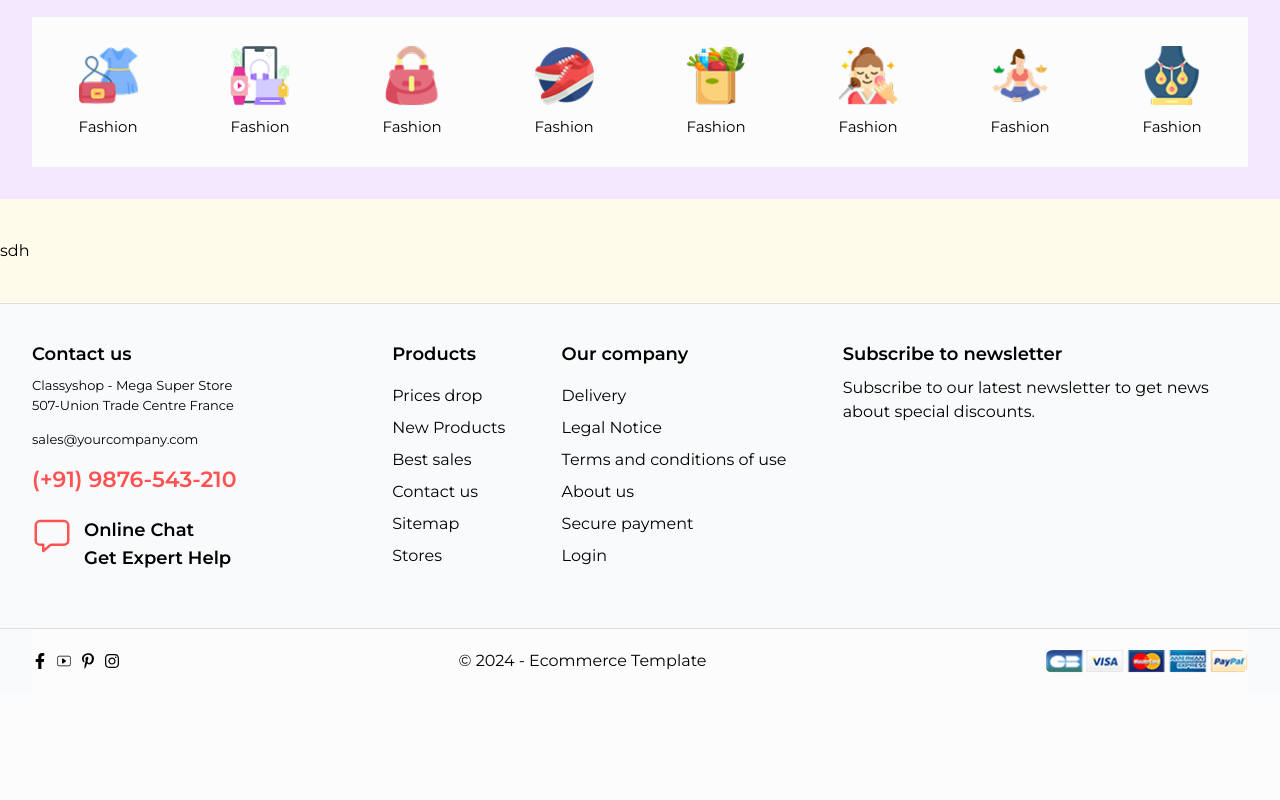
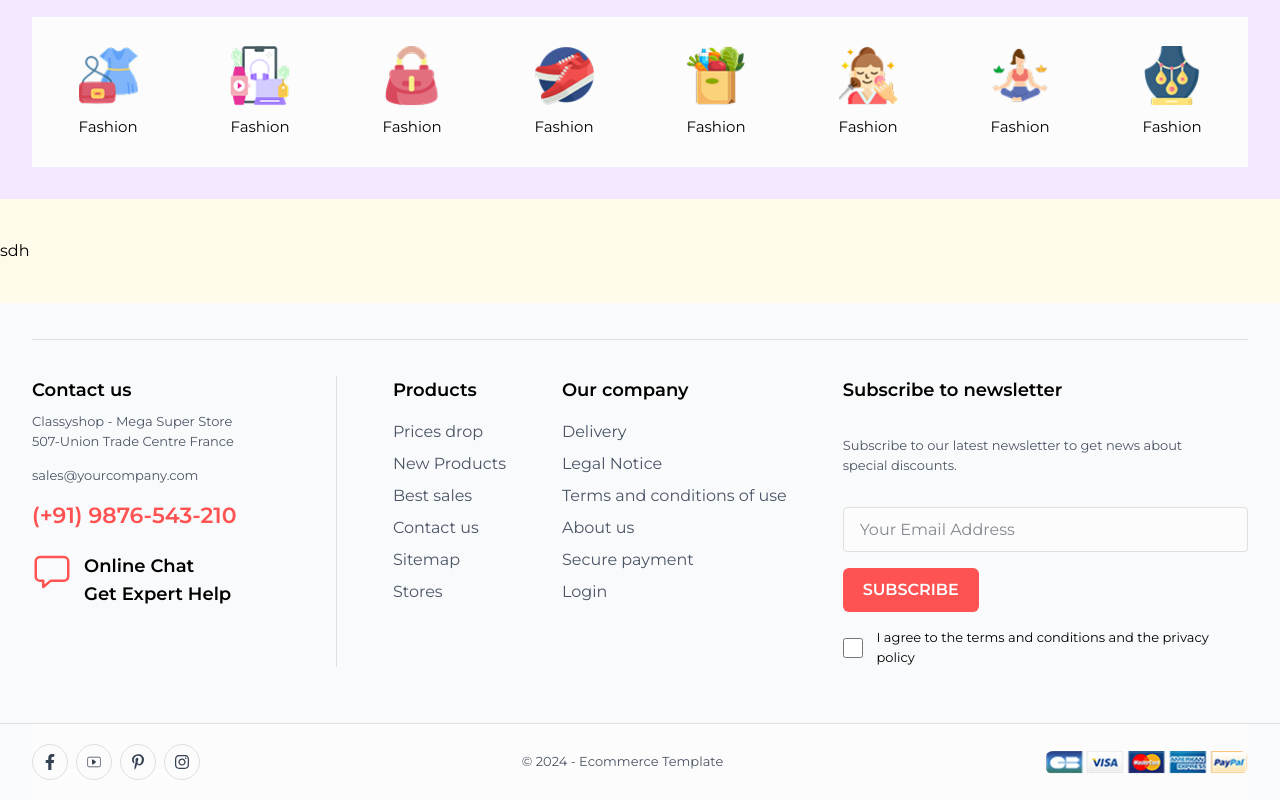
Before and after one commit to farzanacoder/CLASSYSHOP, a React (Vite) app: page / in a window 1280 px wide. Shown: the part 609-1409 px from the top of the page. Before the commit the page ends 1302 px from the top, so only its background shows below. Built offline with nearby package versions, Linux system fonts and the light colour scheme.

Commit message:
footer almost done

```diff
--- a/src/layouts/Footer.jsx
+++ b/src/layouts/Footer.jsx
@@ -13,67 +13,138 @@ const Footer = () => {
     <footer className="bg-gray-50">
       <section className="py-10 bg-amber-50">sdh</section>
 
-      <section className="border-y border-gray pt-9 pb-14">
-        <Container>
-          <Flex>
+      <section className="border-b border-gray pt-9 pb-14">
+        <Container className="border-t border-gray">
+          <Flex className="pt-9">
             <div className="w-3/12">
-              <h1 className="text-lg mb-2 w-full font-mont font-semibold">Contact us</h1>
-              <div className="text-[13px] font-mont pb-3">
+              <h1 className="text-lg mb-2 w-full font-mont font-semibold">
+                Contact us
+              </h1>
+              <div className="text-[13px] font-mont pb-3 text-gray-600">
                 <p>Classyshop - Mega Super Store</p>
                 <p>507-Union Trade Centre France</p>
               </div>
-              <a href="" className="pb-2.5 text-[13px] font-mont hover:text-red duration-500">sales@yourcompany.com</a>
-              <p className="mt-3 mb-5 text-[22px] font-mont font-semibold text-red">(+91) 9876-543-210</p>
+              <a
+                href=""
+                className="pb-2.5 text-[13px] font-mont hover:text-red duration-500  text-gray-600"
+              >
+                sales@yourcompany.com
+              </a>
+              <p className="mt-3 mb-5 text-[22px] font-mont font-semibold text-red">
+                (+91) 9876-543-210
+              </p>
 
-              <Flex className='gap-3'>
+              <Flex className="gap-3">
                 <IoChatboxOutline className="text-[40px] font-bold text-red" />
                 <div>
-                    <h1 className="text-lg w-full font-mont font-semibold">Online Chat</h1>
-                    <h1 className="text-lg w-full font-mont font-semibold">Get Expert Help</h1>
+                  <h1 className="text-lg w-full font-mont font-semibold">
+                    Online Chat
+                  </h1>
+                  <h1 className="text-lg w-full font-mont font-semibold">
+                    Get Expert Help
+                  </h1>
                 </div>
               </Flex>
             </div>
 
-          <div className="w-5/12 flex justify-evenly">
-          <Flex className='flex-col gap-2'>
-            <h1 className="text-lg mb-2 w-full font-mont font-semibold">Products</h1>
-          <List text='Prices drop' className='!font-normal'/>
-          <List text='New Products' className='!font-normal'/>
-          <List text='Best sales' className='!font-normal'/>
-          <List text='Contact us' className='!font-normal'/>
-          <List text='Sitemap' className='!font-normal'/>
-          <List text='Stores' className='!font-normal'/>
+            <div className="w-5/12 flex justify-evenly border-gray border-l-[0.5px]">
+              <Flex className="flex-col gap-2">
+                <h1 className="text-lg mb-2 w-full font-mont font-semibold">
+                  Products
+                </h1>
+                <List
+                  text="Prices drop"
+                  className="!font-normal  text-gray-600"
+                />
+                <List
+                  text="New Products"
+                  className="!font-normal  text-gray-600"
+                />
+                <List
+                  text="Best sales"
+                  className="!font-normal  text-gray-600"
+                />
+                <List
+                  text="Contact us"
+                  className="!font-normal  text-gray-600"
+                />
+                <List text="Sitemap" className="!font-normal  text-gray-600" />
+                <List text="Stores" className="!font-normal  text-gray-600" />
               </Flex>
 
-          <Flex className='flex-col gap-2'>
-            <h1 className="text-lg mb-2  font-mont font-semibold">Our company</h1>
-          <List text='Delivery' className='!font-normal'/>
-          <List text='Legal Notice' className='!font-normal'/>
-          <List text='Terms and conditions of use' className='!font-normal'/>
-          <List text='About us' className='!font-normal'/>
-          <List text='Secure payment' className='!font-normal'/>
-          <List text='Login' className='!font-normal'/>
+              <Flex className="flex-col gap-2">
+                <h1 className="text-lg mb-2  font-mont font-semibold">
+                  Our company
+                </h1>
+                <List text="Delivery" className="!font-normal  text-gray-600" />
+                <List
+                  text="Legal Notice"
+                  className="!font-normal  text-gray-600"
+                />
+                <List
+                  text="Terms and conditions of use"
+                  className="!font-normal  text-gray-600"
+                />
+                <List text="About us" className="!font-normal  text-gray-600" />
+                <List
+                  text="Secure payment"
+                  className="!font-normal  text-gray-600"
+                />
+                <List text="Login" className="!font-normal  text-gray-600" />
               </Flex>
             </div>
 
             <div className="w-4/12">
-                      <h1 className="text-lg mb-2 w-full font-mont font-semibold">Subscribe to newsletter</h1>
-                      <p>Subscribe to our latest newsletter to get news about special discounts.</p>
+              <h1 className="text-lg mb-2 w-full font-mont font-semibold">
+                Subscribe to newsletter
+              </h1>
+              <p className="text-[13px] my-8 w-[90%]  text-gray-600">
+                Subscribe to our latest newsletter to get news about special
+                discounts.
+              </p>
+              <div>
+                <input
+                  type="email"
+                  name=""
+                  id=""
+                  placeholder="Your Email Address"
+                  className="pl-4 pr-4 rounded-sm mb-4 outline-none w-full h-[45px] border border-gray bg-body text-gray-900 focus:border-[rgba(0,0,0,0.3)]"
+                />
+              </div>
+              <button
+                type="submit"
+                className="py-2.5 px-5 rounded-md hover:bg-black duration-500 cursor-pointer bg-red text-white font-mont font-semibold"
+              >
+                SUBSCRIBE
+              </button>
+              <label className="gap-3.5 flex items-center mt-4">
+                <input type="checkbox" name="" id="" className="w-5 h-5 " />
+                <p className="text-[13px]">
+                  I agree to the terms and conditions and the privacy policy
+                </p>
+              </label>
             </div>
           </Flex>
         </Container>
       </section>
 
-
       <Container className="bg-body py-5">
         <Flex className="justify-between items-center">
-          <Flex className='justify-center items-center gap-2'>
+          <Flex className="justify-center items-center gap-2">
+            <div className="hover:bg-red hover:text-white duration-500 w-9 h-9 border border-gray rounded-full flex items-center justify-center cursor-pointer text-gray-700">
               <FaFacebookF />
+            </div>
+            <div className="hover:bg-red hover:text-white duration-500 w-9 h-9 border border-gray rounded-full flex items-center justify-center cursor-pointer text-gray-700">
               <CiYoutube />
+            </div>
+            <div className="hover:bg-red hover:text-white duration-500 w-9 h-9 border border-gray rounded-full flex items-center justify-center cursor-pointer text-gray-700">
               <FaPinterestP />
+            </div>
+            <div className="hover:bg-red hover:text-white duration-500 w-9 h-9 border border-gray rounded-full flex items-center justify-center cursor-pointer text-gray-700">
               <FaInstagram />
+            </div>
           </Flex>
-          <p>© 2024 - Ecommerce Template</p>
+          <p className="text-[13px]  text-gray-600">© 2024 - Ecommerce Template</p>
           <div className="h-[23px] w-[203px]">
             <Image className="h-full w-full" src={Footimg} />
           </div>
```
Lines whose indentation alone changed are shown as unchanged.
